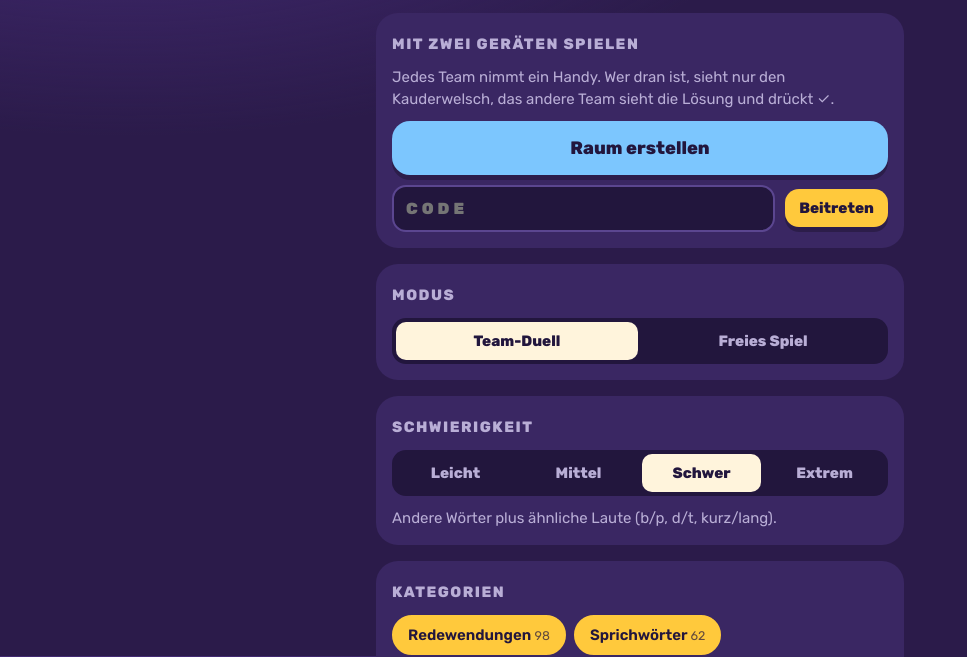
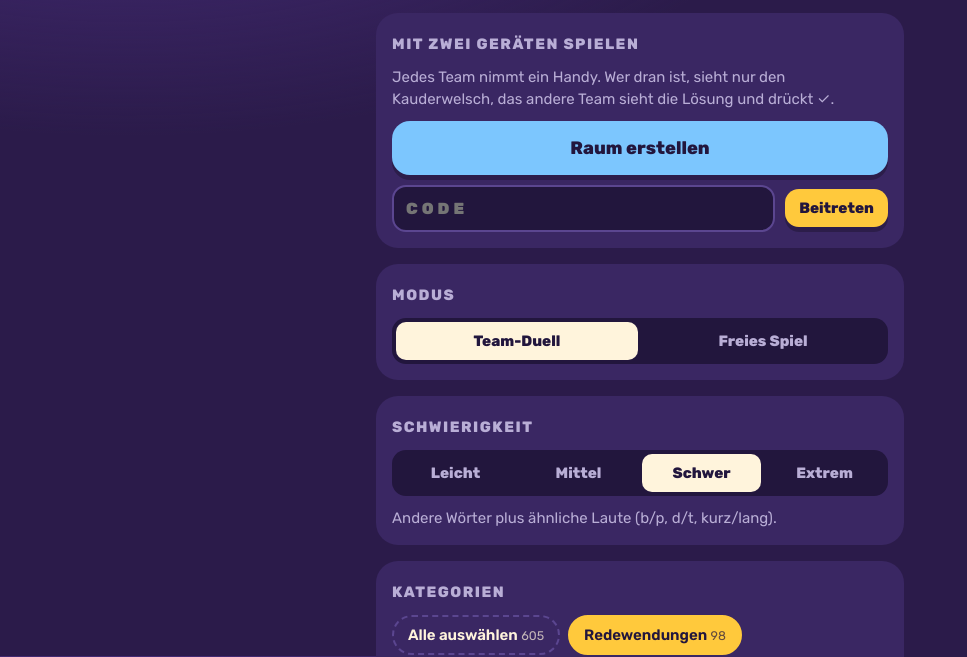
Before and after one commit to skufab/party, a plain HTML site: page sprechsalat/index.html in a window 1280 px wide. Shown: the part 144-801 px from the top of the page, without its empty margins (0-967 px from the left). Drawn offline with Linux system fonts and the light colour scheme.

Commit message:
Update index.html

```diff
--- a/sprechsalat/index.html
+++ b/sprechsalat/index.html
@@ -85,6 +85,7 @@ input:focus,textarea:focus{outline:none;border-color:var(--yellow)}
 .center{text-align:center;align-items:center;justify-content:center}
 .huge{font-size:64px;font-weight:900;line-height:1}
 .demo{background:var(--cream);color:var(--ink);border-radius:16px;padding:14px;font-weight:900;font-size:22px;min-height:56px}
+.chip.all{border-style:dashed}.chip.all.on{border-style:solid}
 .combo{color:var(--coral);font-weight:900}
 .card.steal{background:#FFE3A3}
 .btn:disabled{opacity:.35}
@@ -1100,6 +1101,14 @@ function loadCustom(){
 }
 function renderCats(){
   const el=$("cats");el.innerHTML="";
+  const keys=Object.keys(DECKS).filter(k=>DECKS[k].items.length);
+  const allOn=keys.every(k=>CFG.cats.has(k));
+  const total=keys.reduce((n,k)=>n+DECKS[k].items.length,0);
+  const ab=document.createElement("button");
+  ab.className="chip all"+(allOn?" on":"");
+  ab.innerHTML=`${allOn?"✓ Alle":"Alle auswählen"} <small>${total}</small>`;
+  ab.onclick=()=>{ if(allOn) CFG.cats.clear(); else keys.forEach(k=>CFG.cats.add(k)); store.set("cats",[...CFG.cats]);renderCats(); };
+  el.appendChild(ab);
   Object.entries(DECKS).forEach(([k,d])=>{
     const b=document.createElement("button");
     b.className="chip"+(CFG.cats.has(k)?" on":"");
```
